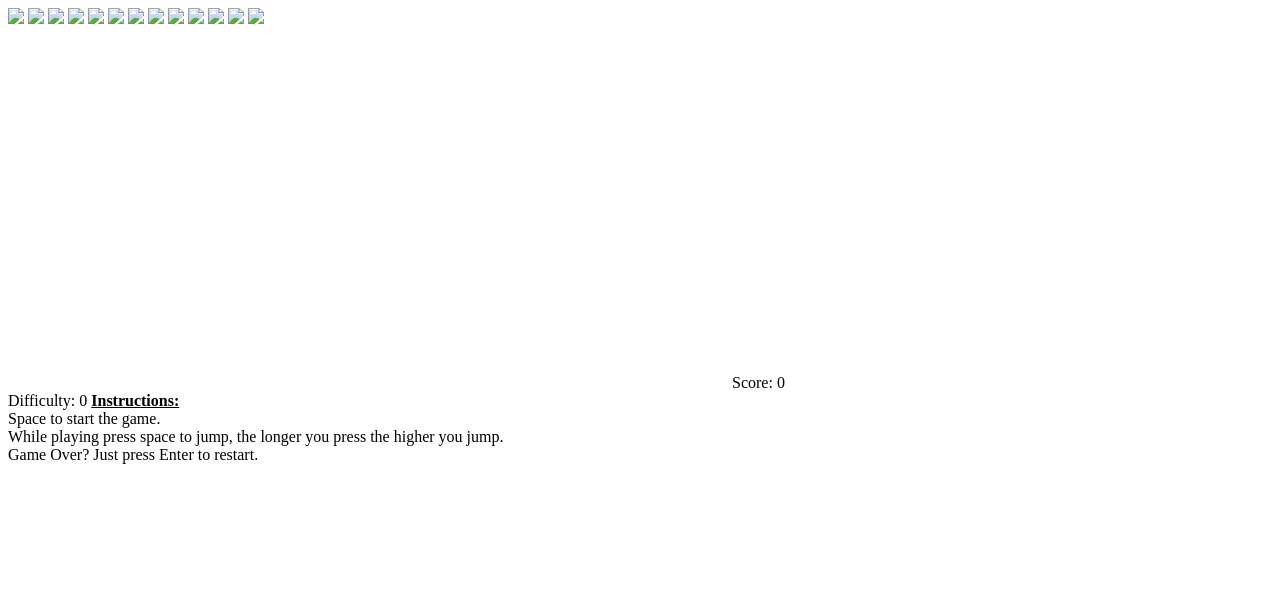
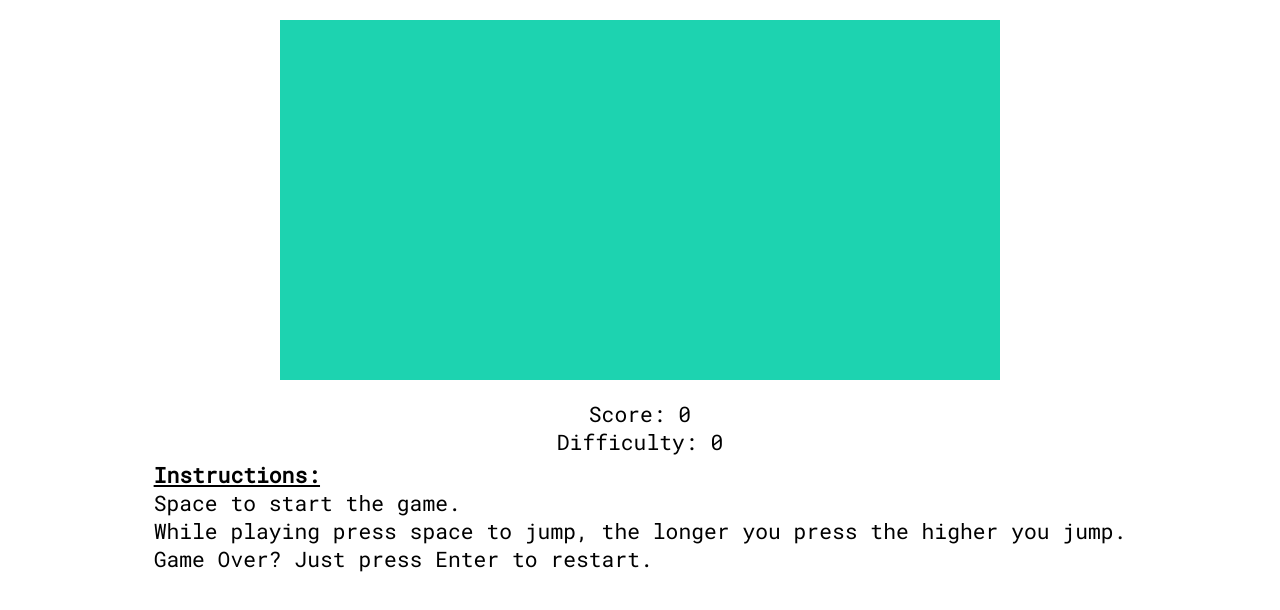
Before and after one commit to NubPaws/DinoGameTS, a plain HTML site: page public/index.html in a window 1280 px wide. Drawn offline with Linux system fonts and the light colour scheme.

Commit message:
Created the Graphics wrapper class

```diff
--- a/public/DinoGame.js
+++ b/public/DinoGame.js
@@ -0,0 +1,4 @@
+import { Color } from "./graphics/Color.js";
+import { Graphics } from "./graphics/Graphics.js";
+let gfx = new Graphics("gameCanvas");
+gfx.fillBackground(Color.Cyan);
--- /dev/null
+++ b/public/graphics/Color.js
@@ -0,0 +1,16 @@
+export var Color;
+(function (Color) {
+    Color["Black"] = "#000000";
+    Color["White"] = "#FFFFFF";
+    Color["Red"] = "#8C001A";
+    Color["Green"] = "#7FB800";
+    Color["Blue"] = "#0D2C54";
+    Color["LightBlue"] = "#00A6ED";
+    Color["DarkBlue"] = "#001D4A";
+    Color["Cyan"] = "#1DD3B0";
+    Color["Orange"] = "#ECA400";
+    Color["Purple"] = "#340068";
+    Color["Pink"] = "#ED254E";
+    Color["Grey"] = "#465362";
+    Color["Brown"] = "#5C4033";
+})(Color || (Color = {}));
--- /dev/null
+++ b/public/graphics/Graphics.js
@@ -0,0 +1,126 @@
+/**
+ * Class to wrap the graphics handling in the game in a more
+ * compact and self contained way.
+ */
+export class Graphics {
+    // The canvas element to draw on.
+    _canvas;
+    // The rendering context to use when drawing.
+    _ctx;
+    // The width of the available screen we have.
+    _width;
+    // The height of the available screen we have.
+    _height;
+    /**
+     * @param canvasID the HTML canvas element ID as stated in the html file.
+     */
+    constructor(canvasID) {
+        this._canvas = document.getElementById(canvasID);
+        this._ctx = this.canvas.getContext("2d");
+        this._width = this.canvas.width;
+        this._height = this.canvas.height;
+        this._ctx.imageSmoothingEnabled = true;
+        this._ctx.imageSmoothingQuality = "low";
+    }
+    /**
+     * Draws a rectangle and fills it with a specified color.
+     *
+     * @param x top left x coordinate.
+     * @param y top left y coordinate.
+     * @param w width of the rectangle.
+     * @param h height of the rectangle.
+     * @param color the color to fill the rectangle with.
+     */
+    fillRect(x, y, w, h, color) {
+        this.ctx.beginPath();
+        this.ctx.rect(x, y, w, h);
+        this.ctx.fillStyle = color;
+        this.ctx.fill();
+    }
+    /**
+     * Draws a rectangle with a specified color and stroke width.
+     *
+     * @param x top left x coordinate.
+     * @param y top left y coordinate.
+     * @param w width of the rectangle.
+     * @param h height of the rectangle.
+     * @param color the color to draw the rectangle with.
+     * @param stroke the stroke width (in pixels) where -1 is the default value
+     * that states to use the default value.
+     */
+    drawRect(x, y, w, h, color, stroke = -1) {
+        this.ctx.beginPath();
+        this.ctx.rect(x, y, w, h);
+        this.ctx.strokeStyle = color;
+        if (stroke > -1)
+            this.ctx.lineWidth = stroke;
+        this.ctx.stroke();
+    }
+    /**
+     * Draws an image to the screen at the given coordinates.
+     *
+     * @param img the image to draw.
+     * @param x top left x coordinate.
+     * @param y top left y coordinate.
+     */
+    drawImage(img, x, y) {
+        this.ctx.drawImage(img, x, y);
+    }
+    /**
+     * Draws an image to the screen at the given coordinates and with
+     * the given dimensions.
+     *
+     * @param img the image to draw.
+     * @param x top left x coordinate.
+     * @param y top left y coordinate.
+     * @param w width of the image where.
+     * @param h height of the image.
+     */
+    drawImageScaled(img, x, y, w, h) {
+        this.ctx.drawImage(img, x, y, w, h);
+    }
+    /**
+     * Fills the entire background of the canvas with a specific color.
+     *
+     * @param color the color to fill the background with.
+     */
+    fillBackground(color) {
+        this.fillRect(0, 0, this.width, this.height, color);
+    }
+    /**
+     * Fills the entire background of the canvas with an image.
+     *
+     * @param img the image to fill the background with.
+     */
+    imgBackground(img) {
+        this.drawImageScaled(img, 0, 0, this.width, this.height);
+    }
+    /**
+     * Checks if a rectangle of given dimensions and position is
+     * visible on the canvas or not.
+     *
+     * @param x the top left x coordinate.
+     * @param y the top left y coordinate.
+     * @param w the width of the rectangle.
+     * @param h the height of the rectangle.
+     * @returns whether the rectangle is visible.
+     */
+    isVisible(x, y, w, h) {
+        return ((0 <= x && x <= this.width)
+            || (0 <= x + w && x + w <= this.width))
+            && ((0 <= y && y <= this.height)
+                || (0 <= y + h && y + h <= this.height));
+    }
+    get canvas() {
+        return this._canvas;
+    }
+    get ctx() {
+        return this._ctx;
+    }
+    get width() {
+        return this._width;
+    }
+    get height() {
+        return this._height;
+    }
+}
--- a/public/index.html
+++ b/public/index.html
@@ -2,27 +2,29 @@
 <html lang="en">
 	<head>
 		<meta charset="UTF-8">
+		<meta name="viewport" content="width=device-width, initial-scale=1.0">
 		<title>Dino Game</title>
+		<link rel="stylesheet" href="./styles.css">
 	</head>
 	<body>
 		<div id="hidden">
 			<!-- START Load images -->
-			<img src="./pics/clouds/1.png" class="clouds">
-			<img src="./pics/clouds/2.png" class="clouds">
-			<img src="./pics/clouds/3.png" class="clouds">
-			<img src="./pics/clouds/4.png" class="clouds">
+			<img src="../res/clouds/1.png" class="clouds">
+			<img src="../res/clouds/2.png" class="clouds">
+			<img src="../res/clouds/3.png" class="clouds">
+			<img src="../res/clouds/4.png" class="clouds">
 
-			<img src="./pics/player/standing.png" id="playerStanding">
-			<img src="./pics/player/run1.png" class="playerRunning">
-			<img src="./pics/player/run2.png" class="playerRunning">
-			<img src="./pics/player/run3.png" class="playerRunning">
-			<img src="./pics/player/run4.png" class="playerRunning">
+			<img src="../res/player/standing.png" id="playerStanding">
+			<img src="../res/player/run1.png" class="playerRunning">
+			<img src="../res/player/run2.png" class="playerRunning">
+			<img src="../res/player/run3.png" class="playerRunning">
+			<img src="../res/player/run4.png" class="playerRunning">
 
-			<img src="./pics/enemies/tall.png" id="tallEnenmy">
-			<img src="./pics/enemies/short.png" id="shortEnemy">
-			<img src="./pics/enemies/flying.png" id="flyingEnemy">
+			<img src="../res/enemies/tall.png" id="tallEnenmy">
+			<img src="../res/enemies/short.png" id="shortEnemy">
+			<img src="../res/enemies/flying.png" id="flyingEnemy">
 
-			<img src="./pics/game_over.png" id="gameOver">
+			<img src="../res/game_over.png" id="gameOver">
 			<!-- END Load Images -->
 		</div>
 		<canvas id="gameCanvas" width="720" height="360"></canvas>
@@ -38,6 +40,6 @@
 			Game Over? Just press Enter to restart.
 		</span>
 
-		<script type="text/javascript" src="./DinoGame.js"></script>
+		<script type="module" src="./DinoGame.js"></script>
 	</body>
 </html>
--- a/src/DinoGame.ts
+++ b/src/DinoGame.ts
@@ -0,0 +1,6 @@
+import { Color } from "./graphics/Color.js";
+import { Graphics } from "./graphics/Graphics.js";
+
+let gfx = new Graphics("gameCanvas");
+
+gfx.fillBackground(Color.Cyan);
--- /dev/null
+++ b/src/graphics/Color.ts
@@ -0,0 +1,16 @@
+
+export enum Color {
+	Black = "#000000",
+	White = "#FFFFFF",
+	Red = "#8C001A",
+	Green = "#7FB800",
+	Blue = "#0D2C54",
+	LightBlue = "#00A6ED",
+	DarkBlue = "#001D4A",
+	Cyan = "#1DD3B0",
+	Orange = "#ECA400",
+	Purple = "#340068",
+	Pink = "#ED254E",
+	Grey = "#465362",
+	Brown = "#5C4033"
+}
--- /dev/null
+++ b/src/graphics/Graphics.ts
@@ -0,0 +1,146 @@
+import { Color } from "./Color.js";
+
+export type Image = CanvasImageSource;
+
+/**
+ * Class to wrap the graphics handling in the game in a more
+ * compact and self contained way.
+ */
+export class Graphics {
+
+	// The canvas element to draw on.
+	private _canvas: HTMLCanvasElement;
+	// The rendering context to use when drawing.
+	private _ctx: CanvasRenderingContext2D;
+	// The width of the available screen we have.
+	private _width: number;
+	// The height of the available screen we have.
+	private _height: number
+
+	/**
+	 * @param canvasID the HTML canvas element ID as stated in the html file.
+	 */
+	constructor(canvasID: string) {
+		this._canvas = document.getElementById(canvasID) as HTMLCanvasElement;
+		this._ctx = this.canvas.getContext("2d");
+
+		this._width = this.canvas.width;
+		this._height = this.canvas.height;
+
+		this._ctx.imageSmoothingEnabled = true;
+		this._ctx.imageSmoothingQuality = "low";
+	}
+
+	/**
+	 * Draws a rectangle and fills it with a specified color.
+	 *
+	 * @param x top left x coordinate.
+	 * @param y top left y coordinate.
+	 * @param w width of the rectangle.
+	 * @param h height of the rectangle.
+	 * @param color the color to fill the rectangle with.
+	 */
+	public fillRect(x: number, y: number, w: number, h: number, color: Color): void {
+		this.ctx.beginPath();
+		this.ctx.rect(x, y, w, h);
+		this.ctx.fillStyle = color;
+		this.ctx.fill();
+	}
+
+	/**
+	 * Draws a rectangle with a specified color and stroke width.
+	 *
+	 * @param x top left x coordinate.
+	 * @param y top left y coordinate.
+	 * @param w width of the rectangle.
+	 * @param h height of the rectangle.
+	 * @param color the color to draw the rectangle with.
+	 * @param stroke the stroke width (in pixels) where -1 is the default value
+	 * that states to use the default value.
+	 */
+	public drawRect(x: number, y: number, w: number, h: number, color: Color, stroke = -1): void {
+		this.ctx.beginPath();
+		this.ctx.rect(x, y, w, h);
+		this.ctx.strokeStyle = color;
+		if (stroke > -1)
+			this.ctx.lineWidth = stroke;
+		this.ctx.stroke();
+	}
+
+	/**
+	 * Draws an image to the screen at the given coordinates.
+	 *
+	 * @param img the image to draw.
+	 * @param x top left x coordinate.
+	 * @param y top left y coordinate.
+	 */
+	public drawImage(img: Image, x: number, y: number): void {
+		this.ctx.drawImage(img, x, y);
+	}
+
+	/**
+	 * Draws an image to the screen at the given coordinates and with
+	 * the given dimensions.
+	 *
+	 * @param img the image to draw.
+	 * @param x top left x coordinate.
+	 * @param y top left y coordinate.
+	 * @param w width of the image where.
+	 * @param h height of the image.
+	 */
+	public drawImageScaled(img: Image, x: number, y: number, w: number, h: number): void {
+		this.ctx.drawImage(img, x, y, w, h);
+	}
+
+	/**
+	 * Fills the entire background of the canvas with a specific color.
+	 *
+	 * @param color the color to fill the background with.
+	 */
+	public fillBackground(color: Color): void {
+		this.fillRect(0, 0, this.width, this.height, color);
+	}
+
+	/**
+	 * Fills the entire background of the canvas with an image.
+	 *
+	 * @param img the image to fill the background with.
+	 */
+	public imgBackground(img: Image): void {
+		this.drawImageScaled(img, 0, 0, this.width, this.height);
+	}
+
+	/**
+	 * Checks if a rectangle of given dimensions and position is
+	 * visible on the canvas or not.
+	 *
+	 * @param x the top left x coordinate.
+	 * @param y the top left y coordinate.
+	 * @param w the width of the rectangle.
+	 * @param h the height of the rectangle.
+	 * @returns whether the rectangle is visible.
+	 */
+	public isVisible(x: number, y: number, w: number, h: number): boolean {
+		return ((0 <= x     && x     <= this.width)
+			||  (0 <= x + w && x + w <= this.width))
+			&& ((0 <= y     && y     <= this.height)
+			||  (0 <= y + h && y + h <= this.height));
+	}
+
+	public get canvas(): HTMLCanvasElement {
+		return this._canvas;
+	}
+
+	public get ctx(): CanvasRenderingContext2D {
+		return this._ctx;
+	}
+
+	public get width(): number {
+		return this._width;
+	}
+
+	public get height(): number {
+		return this._height;
+	}
+
+}
```
